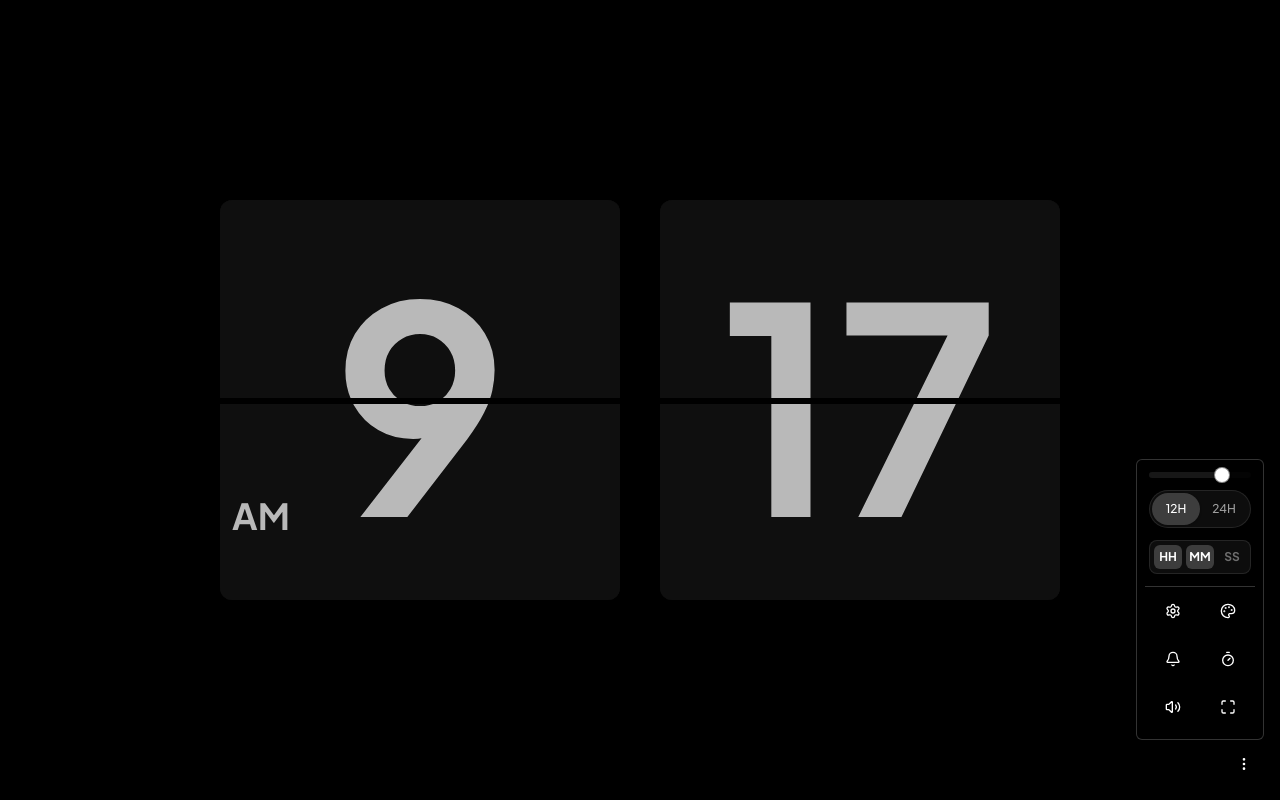
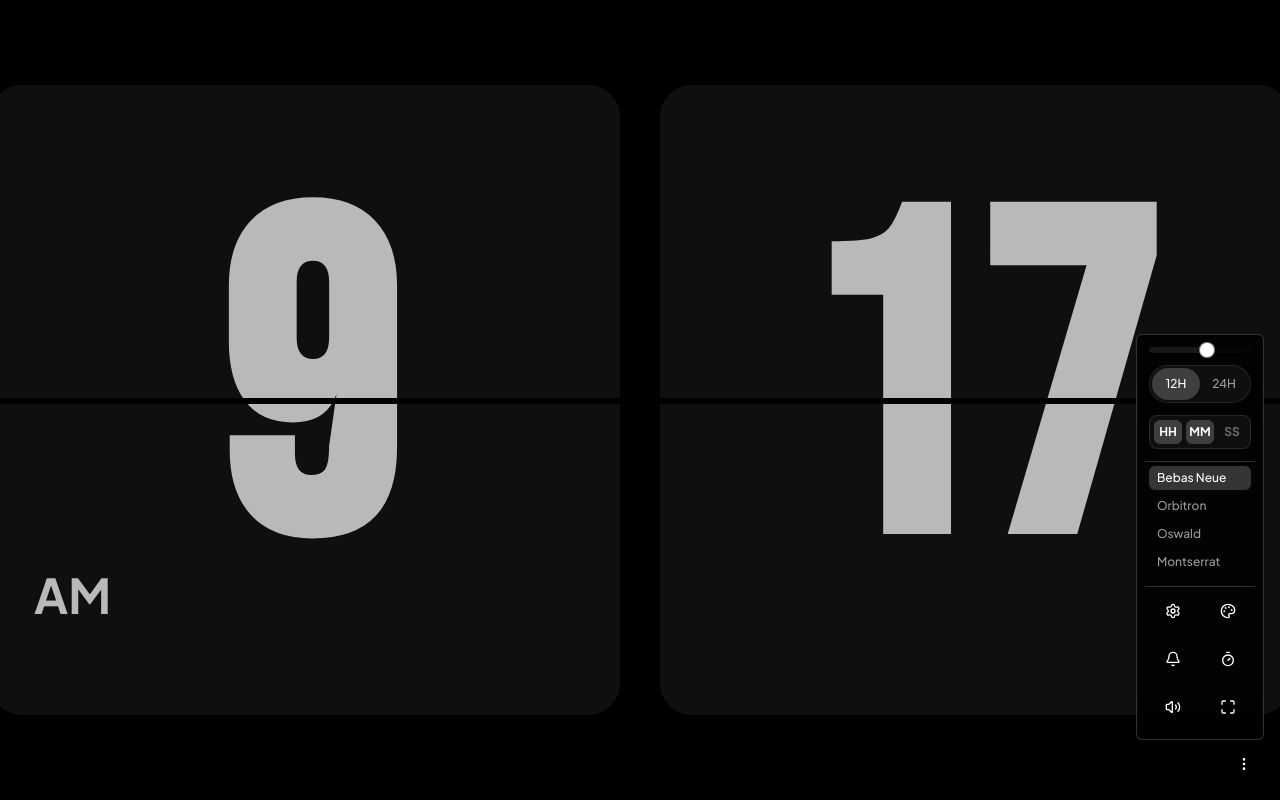
Before and after one commit to thien34/khanh, a Next.js app: page /clock in a window 1280 px wide. Both pictures are taken after a click on the button 1244 px from the left and 764 px from the top of the page. Built offline with nearby package versions, Linux system fonts and the light colour scheme.

Commit message:
Add ClockLayout component and enhance ClockMenu and FlipClock for font selection and scaling

```diff
--- /dev/null
+++ b/src/app/(tools)/clock/layout.tsx
@@ -0,0 +1,57 @@
+import { GenerateMetadata } from '@/components/client/meta/Metadata'
+import { cn } from '@/lib/utils'
+import { Metadata } from 'next'
+import { Bebas_Neue, Orbitron, Oswald, Montserrat_Alternates } from 'next/font/google'
+import ogImage from '@public/images/og.png'
+import { getBaseUrl } from '@/lib/url'
+
+const bebasNeue = Bebas_Neue({
+  weight: '400',
+  subsets: ['latin'],
+  variable: '--font-bebas-neue',
+  display: 'swap'
+})
+
+const orbitron = Orbitron({
+  weight: '700',
+  subsets: ['latin'],
+  variable: '--font-orbitron',
+  display: 'swap'
+})
+
+const oswald = Oswald({
+  weight: '700',
+  subsets: ['latin'],
+  variable: '--font-oswald',
+  display: 'swap'
+})
+
+const montserratAlternates = Montserrat_Alternates({
+  weight: '700',
+  subsets: ['latin'],
+  variable: '--font-montserrat-alternates',
+  display: 'swap'
+})
+
+export const metadata: Metadata = GenerateMetadata({
+  title: 'Clock Flip',
+  description: 'Flip Clock, đồng hồ lật',
+  ogImage: ogImage.src,
+  currentUrl: `${getBaseUrl()}/clock`
+})
+
+export default function ClockLayout({ children }: Readonly<{ children: React.ReactNode }>) {
+  return (
+    <div
+      className={cn(
+        'antialiased',
+        bebasNeue.variable,
+        orbitron.variable,
+        oswald.variable,
+        montserratAlternates.variable
+      )}
+    >
+      {children}
+    </div>
+  )
+}
--- a/src/components/client/clock/ClockMenu.tsx
+++ b/src/components/client/clock/ClockMenu.tsx
@@ -13,6 +13,11 @@ import { MoreVertical, Settings, Palette, Bell, Timer, Volume2, Maximize, Minimi
 import { cn } from '@/lib/utils'
 import { useFullscreen } from '@/hooks/useFullscreen'
 
+interface FontOption {
+  label: string
+  cssClass: string
+}
+
 interface ClockMenuProps {
   is24Hour: boolean
   setIs24Hour: (value: boolean) => void
@@ -24,6 +29,9 @@ interface ClockMenuProps {
   setShowSeconds: (value: boolean | ((prev: boolean) => boolean)) => void
   sliderValue: number[]
   setSliderValue: (value: number[]) => void
+  fontOptions: FontOption[]
+  selectedFont: string
+  onFontChange: (value: string) => void
 }
 
 function TogglePill({
@@ -62,7 +70,10 @@ export default function ClockMenu({
   showSeconds,
   setShowSeconds,
   sliderValue,
-  setSliderValue
+  setSliderValue,
+  fontOptions,
+  selectedFont,
+  onFontChange
 }: Readonly<ClockMenuProps>) {
   const { isFullscreen, toggle } = useFullscreen()
 
@@ -91,8 +102,9 @@ export default function ClockMenu({
           <Slider
             value={sliderValue}
             onValueChange={setSliderValue}
-            max={100}
-            step={1}
+            min={30}
+            max={150}
+            step={2}
             className={cn('w-full')}
           />
 
@@ -140,6 +152,28 @@ export default function ClockMenu({
 
           <DropdownMenuSeparator className={cn('bg-white/20')} />
 
+          {/* Font selection */}
+          <div className='grid grid-cols-1 gap-1'>
+            {fontOptions.map(font => (
+              <Button
+                key={font.cssClass}
+                variant='ghost'
+                size='sm'
+                onClick={() => onFontChange(font.cssClass)}
+                className={cn(
+                  'h-auto justify-start px-2 py-1 text-xs duration-300',
+                  selectedFont === font.cssClass
+                    ? 'bg-white/20 text-white hover:bg-white/25 hover:text-white'
+                    : 'bg-transparent text-white/60 hover:bg-white/10 hover:text-white/80'
+                )}
+              >
+                {font.label}
+              </Button>
+            ))}
+          </div>
+
+          <DropdownMenuSeparator className={cn('bg-white/20')} />
+
           {/* Icon grid - 2 columns */}
           <div className={cn('grid grid-cols-2 gap-2')}>
             {/* Row 1 */}
--- a/src/components/client/clock/FlipClock.tsx
+++ b/src/components/client/clock/FlipClock.tsx
@@ -16,6 +16,8 @@ interface FlipClockProps {
   showMinutes: boolean
   showSeconds: boolean
   is24Hour: boolean
+  fontClass?: string
+  scale: number
 }
 
 function getCurrentTime(is24Hour: boolean): TimeState {
@@ -57,12 +59,19 @@ function FlipCard({ value, period }: Readonly<{ value: string; period?: string }
       <span className={cn('bottomOut')}>{value}</span>
 
       {/* AM/PM indicator for 12-hour format */}
-      {period && <div className='absolute bottom-16 left-3 z-10 text-4xl font-bold text-[#b9b9b9]'>{period}</div>}
+      {period && <div className='absolute bottom-24 left-11 z-10 text-5xl font-bold text-[#b9b9b9]'>{period}</div>}
     </div>
   )
 }
 
-export default function FlipClock({ showHours, showMinutes, showSeconds, is24Hour }: Readonly<FlipClockProps>) {
+export default function FlipClock({
+  showHours,
+  showMinutes,
+  showSeconds,
+  is24Hour,
+  fontClass,
+  scale
+}: Readonly<FlipClockProps>) {
   const [time, setTime] = useState<TimeState>({
     hours: '00',
     minutes: '00',
@@ -89,7 +98,11 @@ export default function FlipClock({ showHours, showMinutes, showSeconds, is24Hou
   }, [is24Hour])
 
   return (
-    <div className={cn('countdown')}>
+    <div className='wrap'>
+      <div
+        className={cn('countdown', fontClass)}
+        style={{ '--clock-scale': scale } as React.CSSProperties}
+      >
         {showHours && (
           <FlipCard
             value={time.hours}
@@ -99,5 +112,6 @@ export default function FlipClock({ showHours, showMinutes, showSeconds, is24Hou
         {showMinutes && <FlipCard value={time.minutes} />}
         {showSeconds && <FlipCard value={time.seconds} />}
       </div>
+    </div>
   )
 }
--- a/src/components/client/clock/index.tsx
+++ b/src/components/client/clock/index.tsx
@@ -1,15 +1,90 @@
 'use client'
 
-import { useState } from 'react'
+import { useState, useEffect } from 'react'
 import FlipClock from './FlipClock'
 import ClockMenu from './ClockMenu'
+
+export const FONT_OPTIONS = [
+  { label: 'Bebas Neue', cssClass: 'font-bebas-neue' },
+  { label: 'Orbitron', cssClass: 'font-orbitron' },
+  { label: 'Oswald', cssClass: 'font-oswald' },
+  { label: 'Montserrat', cssClass: 'font-montserrat-alternates' }
+]
 
 export default function Clock() {
   const [is24Hour, setIs24Hour] = useState(false)
   const [showHours, setShowHours] = useState(true)
   const [showMinutes, setShowMinutes] = useState(true)
   const [showSeconds, setShowSeconds] = useState(false)
-  const [sliderValue, setSliderValue] = useState([75])
+  const [sliderValue, setSliderValue] = useState([100])
+  const [selectedFont, setSelectedFont] = useState('font-bebas-neue')
+
+  // Load preferences from localStorage
+  useEffect(() => {
+    const savedFont = localStorage.getItem('clock-font')
+    if (savedFont && FONT_OPTIONS.some(font => font.cssClass === savedFont)) {
+      setSelectedFont(savedFont)
+    }
+
+    const savedScale = localStorage.getItem('clock-scale')
+    if (savedScale) {
+      const scaleValue = parseInt(savedScale, 10)
+      if (scaleValue >= 30 && scaleValue <= 150) {
+        setSliderValue([scaleValue])
+      }
+    }
+
+    const savedIs24Hour = localStorage.getItem('clock-is24Hour')
+    if (savedIs24Hour !== null) {
+      setIs24Hour(savedIs24Hour === 'true')
+    }
+
+    const savedShowHours = localStorage.getItem('clock-showHours')
+    if (savedShowHours !== null) {
+      setShowHours(savedShowHours === 'true')
+    }
+
+    const savedShowMinutes = localStorage.getItem('clock-showMinutes')
+    if (savedShowMinutes !== null) {
+      setShowMinutes(savedShowMinutes === 'true')
+    }
+
+    const savedShowSeconds = localStorage.getItem('clock-showSeconds')
+    if (savedShowSeconds !== null) {
+      setShowSeconds(savedShowSeconds === 'true')
+    }
+  }, [])
+
+  // Save font preference to localStorage
+  useEffect(() => {
+    localStorage.setItem('clock-font', selectedFont)
+  }, [selectedFont])
+
+  // Save scale preference to localStorage
+  useEffect(() => {
+    localStorage.setItem('clock-scale', sliderValue[0]?.toString() || '100')
+  }, [sliderValue])
+
+  // Save is24Hour preference to localStorage
+  useEffect(() => {
+    localStorage.setItem('clock-is24Hour', is24Hour.toString())
+  }, [is24Hour])
+
+  // Save visibility toggles to localStorage
+  useEffect(() => {
+    localStorage.setItem('clock-showHours', showHours.toString())
+  }, [showHours])
+
+  useEffect(() => {
+    localStorage.setItem('clock-showMinutes', showMinutes.toString())
+  }, [showMinutes])
+
+  useEffect(() => {
+    localStorage.setItem('clock-showSeconds', showSeconds.toString())
+  }, [showSeconds])
+
+  const currentFont = FONT_OPTIONS.find(font => font.cssClass === selectedFont) || FONT_OPTIONS[0]
+  const scale = (sliderValue[0] ?? 100) / 100
 
   return (
     <>
@@ -18,6 +93,8 @@ export default function Clock() {
         showMinutes={showMinutes}
         showSeconds={showSeconds}
         is24Hour={is24Hour}
+        fontClass={currentFont.cssClass}
+        scale={scale}
       />
       <ClockMenu
         is24Hour={is24Hour}
@@ -30,6 +107,9 @@ export default function Clock() {
         setShowSeconds={setShowSeconds}
         sliderValue={sliderValue}
         setSliderValue={setSliderValue}
+        fontOptions={FONT_OPTIONS}
+        selectedFont={selectedFont}
+        onFontChange={setSelectedFont}
       />
     </>
   )
--- a/src/styles/clock.css
+++ b/src/styles/clock.css
@@ -1,14 +1,40 @@
+.wrap {
+  @apply h-screen w-screen overflow-hidden bg-black;
+}
+
 .countdown {
-  @apply flex h-screen items-center justify-center gap-10 overflow-hidden bg-black py-5;
+  @apply flex h-screen items-center justify-center gap-10 py-5;
+  transform: scale(var(--clock-scale, 1));
+  transform-origin: center;
+  will-change: transform;
+}
+
+.countdown.font-bebas-neue {
+  --clock-font: var(--font-bebas-neue);
+}
+
+.countdown.font-orbitron {
+  --clock-font: var(--font-orbitron);
+}
+
+.countdown.font-oswald {
+  --clock-font: var(--font-oswald);
+}
+
+.countdown.font-montserrat-alternates {
+  --clock-font: var(--font-montserrat-alternates);
 }
 
 .flip-card {
-  @apply relative size-[400px] rounded-xl shadow-lg shadow-black/30;
+  @apply relative size-[630px] rounded-4xl shadow-lg shadow-black/30 select-none;
+  @apply transition-all duration-300 hover:scale-105;
+  @apply shrink-0;
 }
 
 .flip-card > span {
-  @apply text-[18em] leading-[400px] font-bold text-[#b9b9b9];
+  @apply text-[28em] leading-[630px] font-bold text-[#b9b9b9];
   @apply absolute right-0 left-0 flex h-1/2 justify-center overflow-hidden bg-[#0f0f0f];
+  font-family: var(--clock-font);
 }
 
 .topIn::before,
@@ -146,19 +172,19 @@
 }
 
 .top {
-  @apply top-0 z-1 items-start rounded-t-xl;
+  @apply top-0 z-1 items-start rounded-t-4xl;
 }
 
 .bottom {
-  @apply bottom-0 z-1 items-end rounded-b-xl;
+  @apply bottom-0 z-1 items-end rounded-b-4xl;
 }
 
 .topIn {
-  @apply top-0 z-2 origin-bottom items-start rounded-t-xl;
+  @apply top-0 z-2 origin-bottom items-start rounded-t-4xl;
 }
 
 .bottomOut {
-  @apply bottom-0 z-2 origin-top items-end rounded-b-xl;
+  @apply bottom-0 z-2 origin-top items-end rounded-b-4xl;
 }
 
 .topIn,
@@ -193,5 +219,6 @@
 }
 
 .menu-item {
-  @apply flex items-center justify-center rounded-lg p-3 hover:bg-white/10 focus:bg-white/10;
+  @apply flex items-center justify-center rounded-lg p-3;
+  @apply hover:bg-white/10 hover:text-white focus:bg-white/10;
 }
```
Lines whose indentation alone changed are shown as unchanged.
